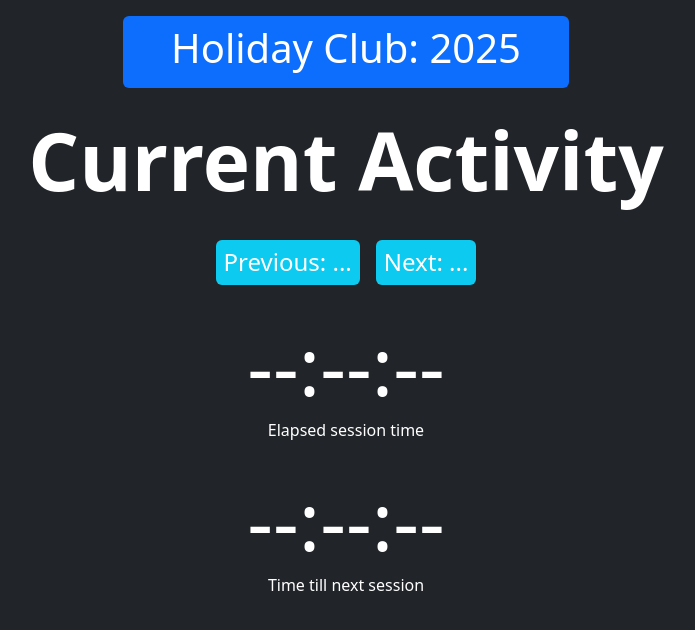
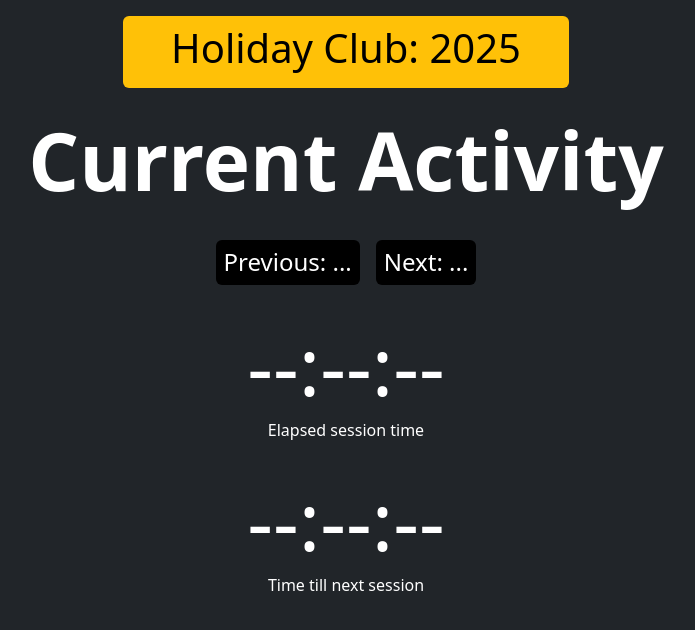
Before and after one commit to JackMa222/hc-schedule, a plain HTML site: page index.html in a window 1280 px wide. Shown: the whole page, without its empty margins (294-989 px from the left). Drawn offline with nearby package versions, Linux system fonts and the light colour scheme.

Commit message:
Update colors for 2025 theme

```diff
--- a/index.html
+++ b/index.html
@@ -135,8 +135,8 @@
 </script>
 
     <div class="d-flex justify-content-center">
-        <div class="w-90 bg-primary p-2 m-3 ps-5 pe-5 rounded text-center">
-            <h1 class="text-white">Holiday Club: 2025</h1>
+        <div class="w-90 bg-warning p-2 m-3 ps-5 pe-5 rounded text-center">
+            <h1 class="text-black">Holiday Club: 2025</h1>
         </div>
     </div>
     <div class="d-flex justify-content-center p-2">
@@ -144,8 +144,8 @@
     </div>
 
     <div class="d-flex justify-content-center p-2 pb-0">
-        <h4 id="prev" class="bg-info p-2 m-2 rounded text-center">Previous: ...</h4>
-        <h4 id="next" class="bg-info p-2 m-2 rounded text-center">Next: ...</h4>
+        <h4 id="prev" class="bg-black p-2 m-2 rounded text-center">Previous: ...</h4>
+        <h4 id="next" class="bg-black p-2 m-2 rounded text-center">Next: ...</h4>
     </div>
     <div class="d-flex flex-column justify-content-center p-2">
         <div class="p-2 m-2 rounded text-center">
```
